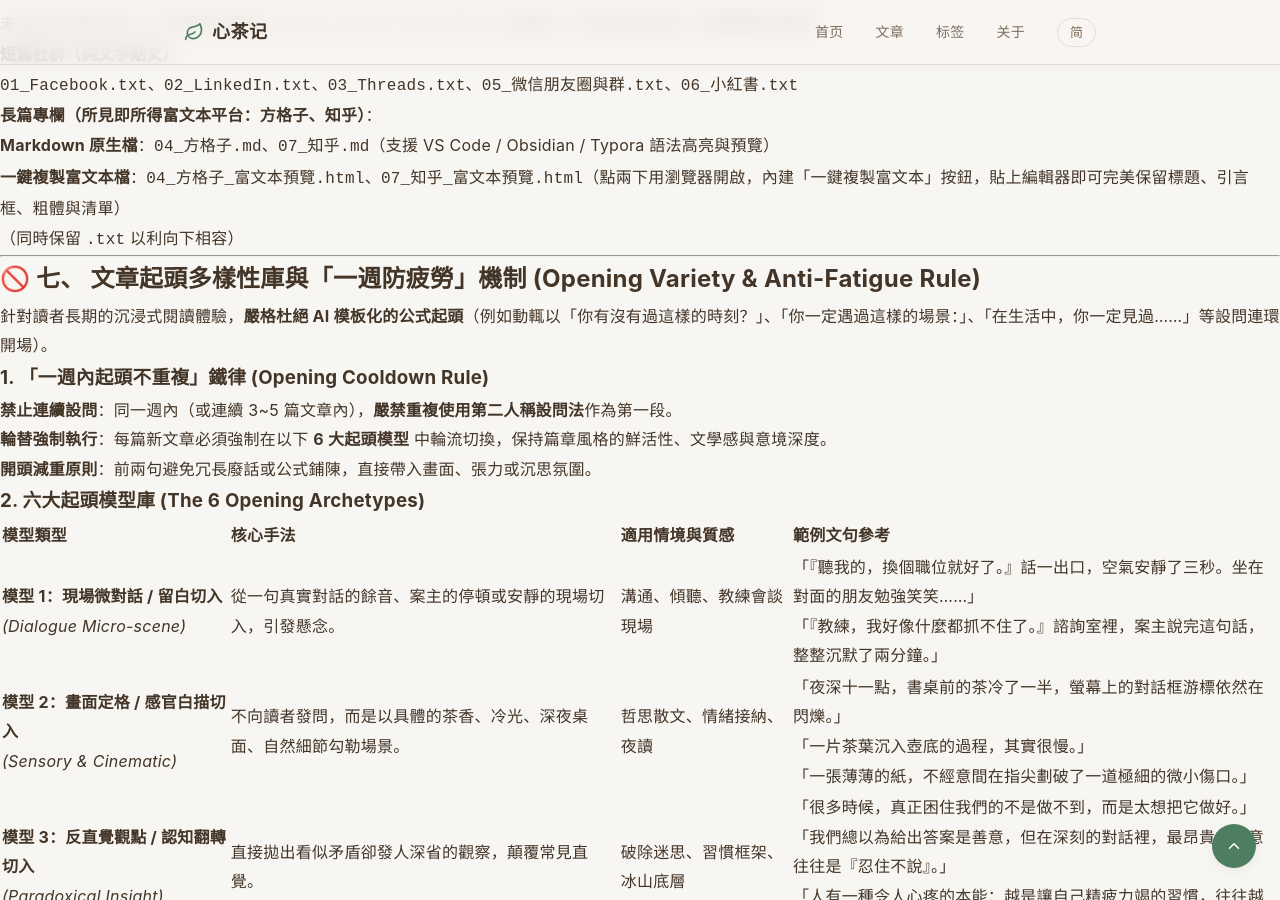
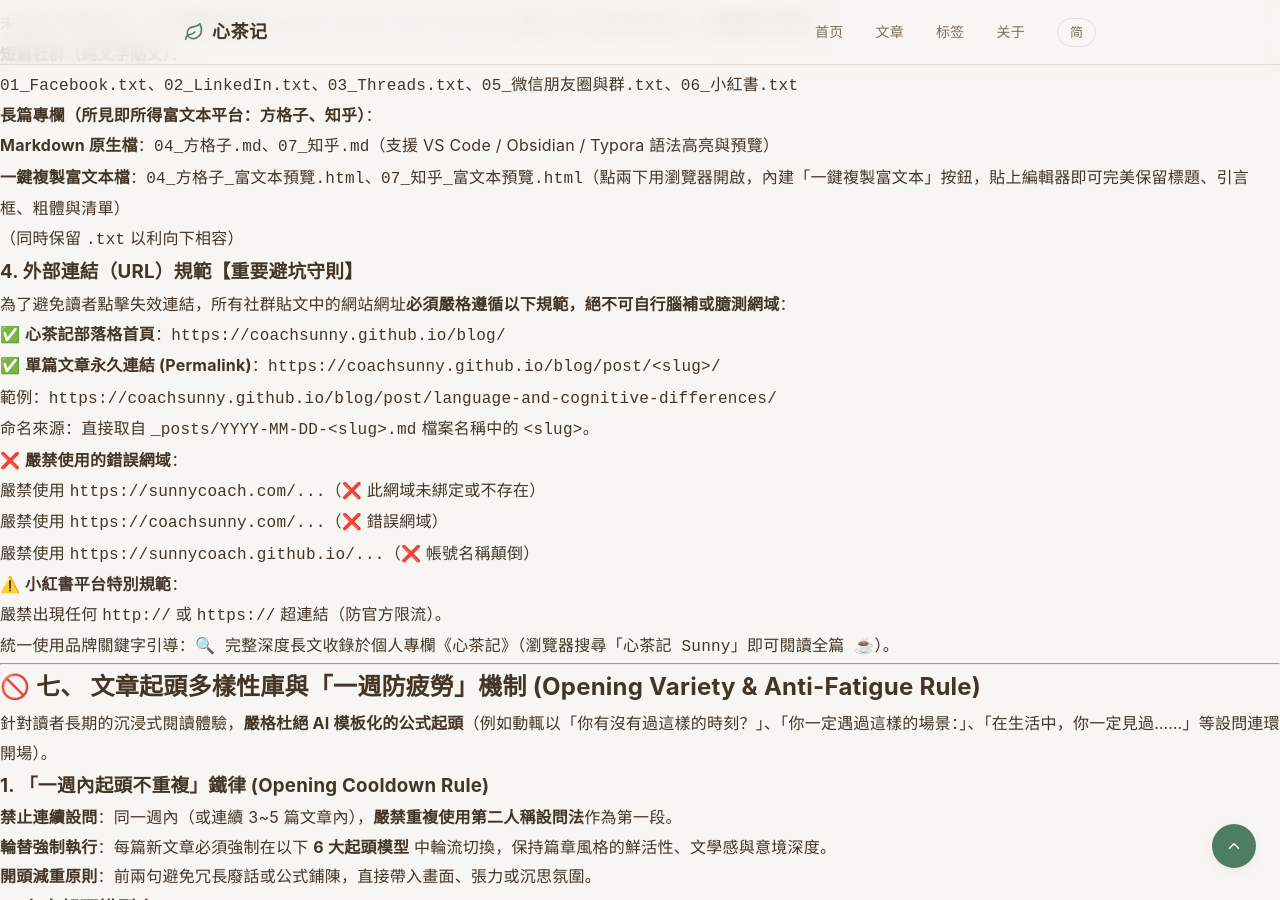
Before and after one commit to coachsunny/blog, a Jekyll site: the page built from COACHING_STYLE_GUIDE.md, in a window 1280 px wide and 900 px high, scrolled down 4673 px. Built offline with Jekyll 4.4.1, drawn with Linux system fonts in a browser that asks for light colours; our own code applies the rules of GitHub Pages for plain Markdown files.

Commit message:
docs: enforce official domain and permalink URL rules across project (prevent wrong domains)

```diff
--- a/COACHING_STYLE_GUIDE.md
+++ b/COACHING_STYLE_GUIDE.md
@@ -198,6 +198,22 @@ flowchart TD
   * **一鍵複製富文本檔**：`04_方格子_富文本預覽.html`、`07_知乎_富文本預覽.html`（點兩下用瀏覽器開啟，內建「一鍵複製富文本」按鈕，貼上編輯器即可完美保留標題、引言框、粗體與清單）
   * （同時保留 `.txt` 以利向下相容）
 
+### 4. 外部連結（URL）規範【重要避坑守則】
+
+為了避免讀者點擊失效連結，所有社群貼文中的網站網址**必須嚴格遵循以下規範，絕不可自行腦補或臆測網域**：
+
+* ✅ **心茶記部落格首頁**：`https://coachsunny.github.io/blog/`
+* ✅ **單篇文章永久連結 (Permalink)**：`https://coachsunny.github.io/blog/post/<slug>/`
+  * 範例：`https://coachsunny.github.io/blog/post/language-and-cognitive-differences/`
+  * 命名來源：直接取自 `_posts/YYYY-MM-DD-<slug>.md` 檔案名稱中的 `<slug>`。
+* ❌ **嚴禁使用的錯誤網域**：
+  * 嚴禁使用 `https://sunnycoach.com/...`（❌ 此網域未綁定或不存在）
+  * 嚴禁使用 `https://coachsunny.com/...`（❌ 錯誤網域）
+  * 嚴禁使用 `https://sunnycoach.github.io/...`（❌ 帳號名稱顛倒）
+* ⚠️ **小紅書平台特別規範**：
+  * 嚴禁出現任何 `http://` 或 `https://` 超連結（防官方限流）。
+  * 統一使用品牌關鍵字引導：`🔍 完整深度長文收錄於個人專欄《心茶記》（瀏覽器搜尋「心茶記 Sunny」即可閱讀全篇 ☕）`。
+
 ---
 
 ## 🚫 七、 文章起頭多樣性庫與「一週防疲勞」機制 (Opening Variety & Anti-Fatigue Rule)
```
Also changed, not shown: AGENTS.md (added, +60 -0 lines), GEMINI.md (added, +60 -0 lines).
